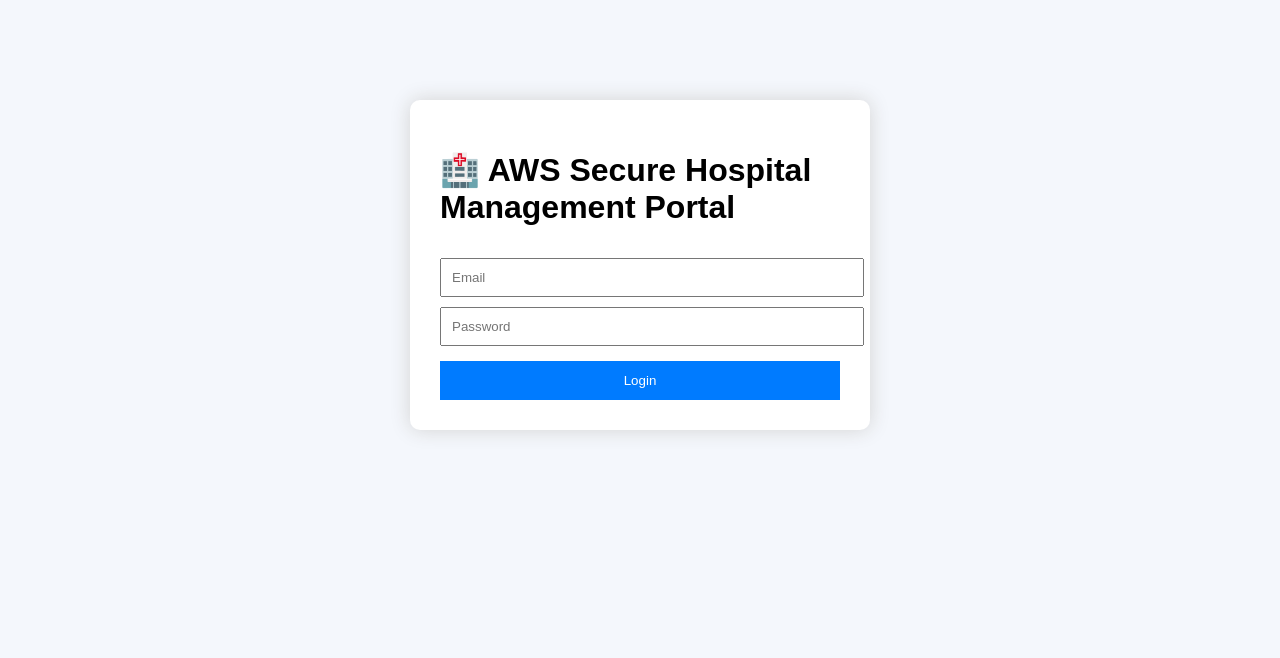
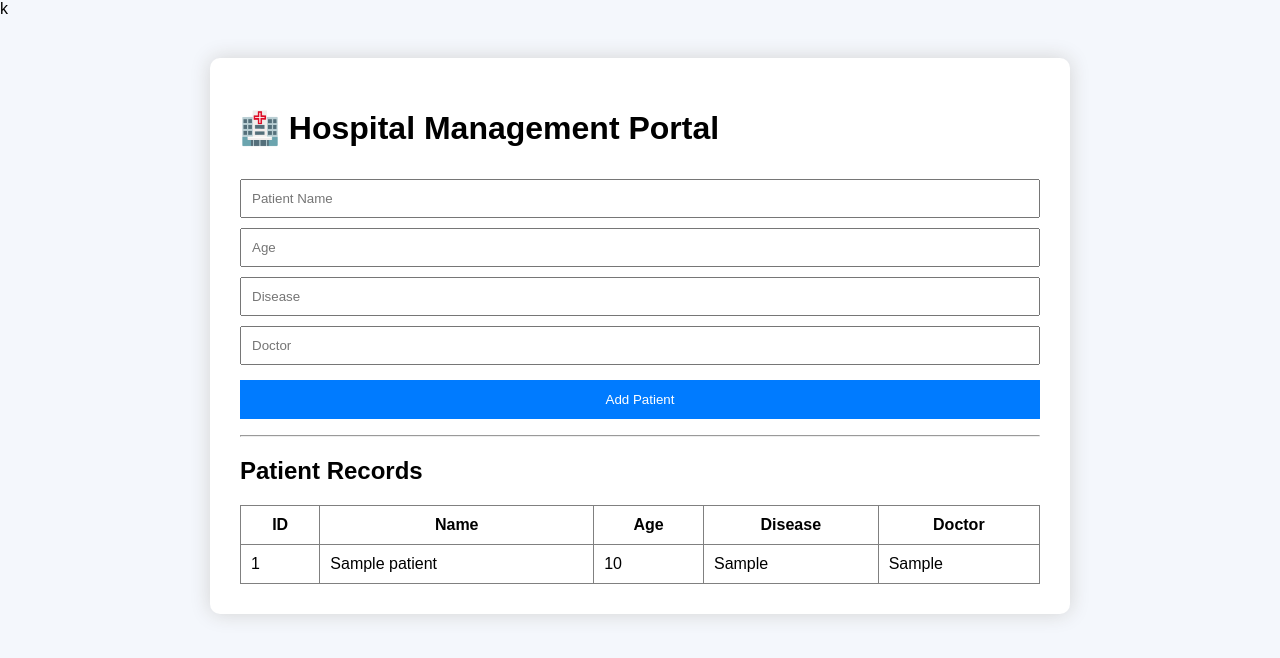
Before and after one commit to hardik7093/aws-secure-hospital-management-portal, a Flask app: page / in a window 1280 px wide. Shown: the top 658 px of the page. Run offline with Flask 3, Linux system fonts and the light colour scheme; tables that the repository leaves empty or names only in its code hold one stand-in row (values such as "Sample post").

Commit message:
Implemented patient CRUD with Flask and RDS integration

```diff
--- a/app.py
+++ b/app.py
@@ -1,14 +1,43 @@
-from flask import Flask, render_template
+from flask import Flask, render_template, request, redirect
+import pymysql
 
 app = Flask(__name__)
 
+connection = pymysql.connect(
+    host="hospital-db.cqz42w2yo835.us-east-1.rds.amazonaws.com",
+    user="admin",
+    password="Hardik9998",
+    database="hospitaldb",
+    cursorclass=pymysql.cursors.DictCursor
+)
+
 @app.route("/")
 def home():
-    return render_template("index.html")
+    cursor = connection.cursor()
+    cursor.execute("SELECT * FROM patients ORDER BY id DESC")
+    patients = cursor.fetchall()
+    return render_template("dashboard.html", patients=patients)
 
-@app.route("/dashboard")
-def dashboard():
-    return render_template("dashboard.html")
+
+@app.route("/add", methods=["POST"])
+def add():
+
+    name = request.form["name"]
+    age = request.form["age"]
+    disease = request.form["disease"]
+    doctor = request.form["doctor"]
+
+    cursor = connection.cursor()
+
+    cursor.execute(
+        "INSERT INTO patients(name,age,disease,doctor) VALUES(%s,%s,%s,%s)",
+        (name, age, disease, doctor)
+    )
+
+    connection.commit()
+
+    return redirect("/")
+
 
 if __name__ == "__main__":
     app.run(host="0.0.0.0", port=5000)
--- a/templates/dashboard.html
+++ b/templates/dashboard.html
@@ -1,31 +1,26 @@
-<!DOCTYPE html>
+k<!DOCTYPE html>
 <html>
-
 <head>
-
-<title>Dashboard</title>
-
-<link rel="stylesheet" href="{{ url_for('static', filename='style.css') }}">
-
+    <title>Hospital Dashboard</title>
+    <link rel="stylesheet" href="{{ url_for('static', filename='style.css') }}">
 </head>
-
 <body>
 
 <div class="container">
 
-<h1>Hospital Dashboard</h1>
+<h1>🏥 Hospital Management Portal</h1>
 
-<form>
+<form action="/add" method="POST">
 
-<input type="text" placeholder="Patient Name">
+<input type="text" name="name" placeholder="Patient Name" required>
 
-<input type="number" placeholder="Age">
+<input type="number" name="age" placeholder="Age" required>
 
-<input type="text" placeholder="Disease">
+<input type="text" name="disease" placeholder="Disease" required>
 
-<input type="text" placeholder="Doctor">
+<input type="text" name="doctor" placeholder="Doctor" required>
 
-<button>Add Patient</button>
+<button type="submit">Add Patient</button>
 
 </form>
 
@@ -36,21 +31,34 @@
 <table>
 
 <tr>
+<th>ID</th>
+<th>Name</th>
+<th>Age</th>
+<th>Disease</th>
+<th>Doctor</th>
+</tr>
 
-<th>Name</th>
+{% for patient in patients %}
 
-<th>Age</th>
+<tr>
 
-<th>Disease</th>
+<td>{{ patient.id }}</td>
 
-<th>Doctor</th>
+<td>{{ patient.name }}</td>
+
+<td>{{ patient.age }}</td>
+
+<td>{{ patient.disease }}</td>
+
+<td>{{ patient.doctor }}</td>
 
 </tr>
+
+{% endfor %}
 
 </table>
 
 </div>
 
 </body>
-
 </html>
```
Also changed, not shown: 1 other file.
